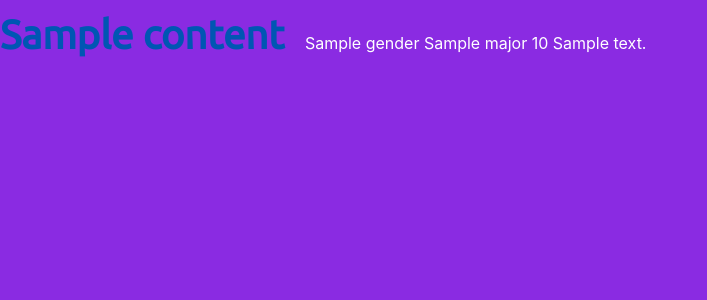
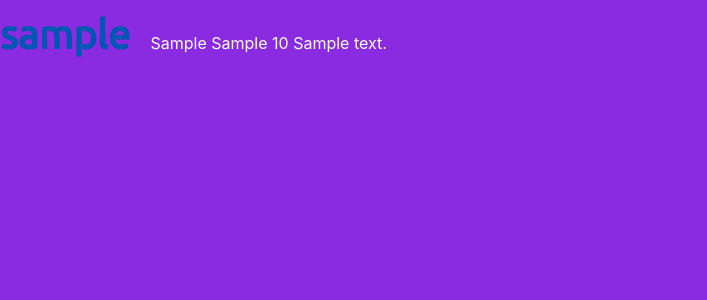
Before and after one commit to aaronmp13/Virtual-Studdy-Budy-Finder, a Django app: template virtualstuddybuddy/templates/virtualstuddybuddy/profile.html in a window 1280 px wide. Shown: the top 300 px of the page, without its empty margins (0-707 px from the left). Run offline with Django 3.2, Linux system fonts and the light colour scheme; tables that the repository leaves empty hold one stand-in row (values such as "Sample post"); the template is opened without the code that fills it: values that come from a table or form of the project are taken from there, most other values are stand-ins (such as "Sample title", 1, 10 or a date in 2020); some libraries are stand-ins or nearby versions.

Commit message:
Adding unique links for each account

```diff
--- a/virtualstuddybuddy/models.py
+++ b/virtualstuddybuddy/models.py
@@ -3,10 +3,10 @@
 # Create your models here.
 
 class Profile(models.Model):
-	# username = models.ForeignKey(Profile, on_delete=models.CASCADE)
+	username = models.CharField(max_length=20, default="User X")
 	name = models.CharField(max_length=50)
 	gender = models.CharField(max_length=200)
 	major = models.CharField(max_length=200)
 	age = models.IntegerField()
 	description = models.CharField(max_length=200)
-	# picture = models.ImageField(upload_to='uploads/')
+	picture = models.ImageField(upload_to='uploads/')
--- a/virtualstuddybuddy/templates/virtualstuddybuddy/profile.html
+++ b/virtualstuddybuddy/templates/virtualstuddybuddy/profile.html
@@ -15,14 +15,12 @@
   </head>
 
 <body>
-	{% if profile_content %}
+	{% if profile.username %}
 	<section id="title">
-		{% for content in profile_content %}
-			<a class="navbar-brand">{{content.name}}</a>
-			{{content.gender}}
-			{{content.major}}
-			{{content.age}}
-			{{content.description}}
-		{% endfor %}
+			<a class="navbar-brand">{{profile.username}}</a>
+			{{profile.gender}}
+			{{profile.major}}
+			{{profile.age}}
+			{{profile.description}}
 	{% endif %}
 </body>
--- a/virtualstuddybuddy/urls.py
+++ b/virtualstuddybuddy/urls.py
@@ -8,5 +8,5 @@
     path('admin/', admin.site.urls), #admin
     path('accounts/', include('allauth.urls')), #google login
 
-    path('profile/', views.ProfileView.as_view(), name='profile'), #profile page
+    path('profile/<int:pk>/', views.ProfileView.as_view(), name='profile'), #profile page
 ]
```
Also changed, not shown: virtualstuddybuddy/views.py (+4 -5 lines), virtualstuddybuddy/migrations/0002_auto_20201019_2033.py (added).
